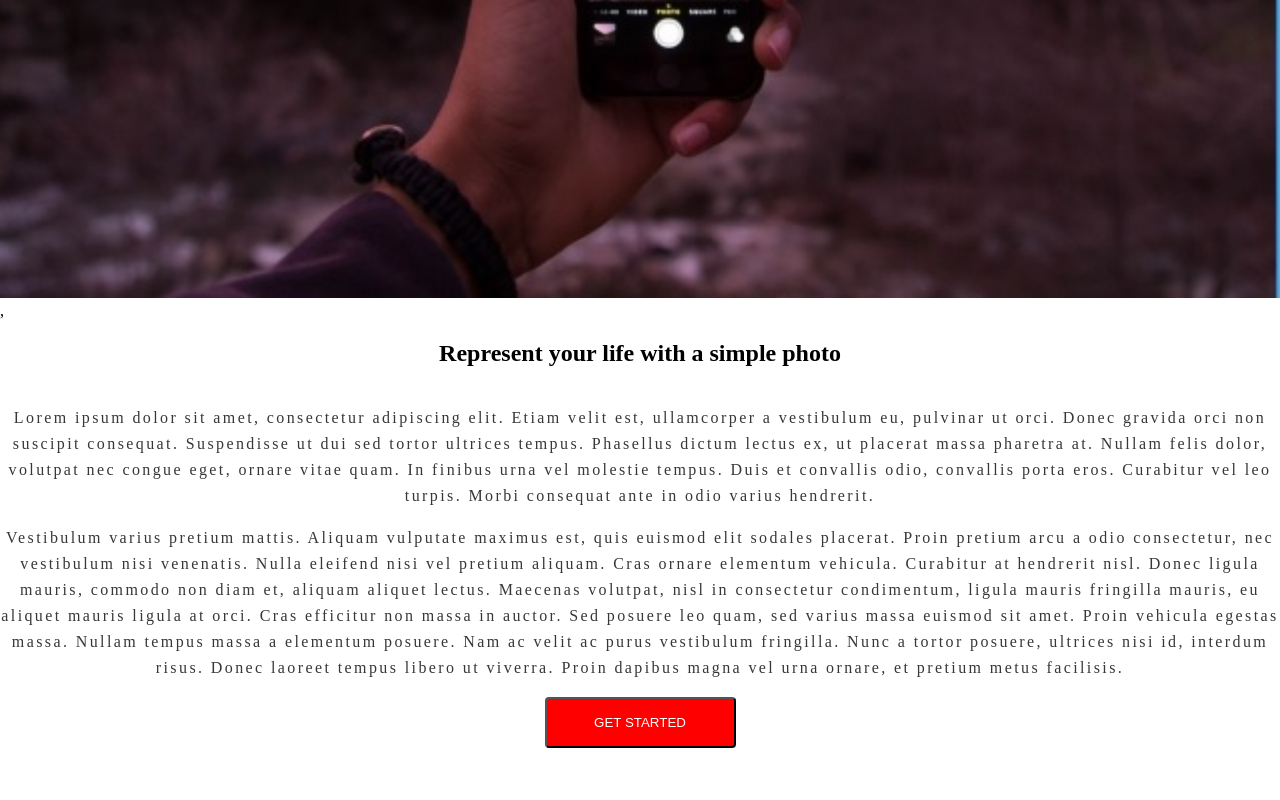
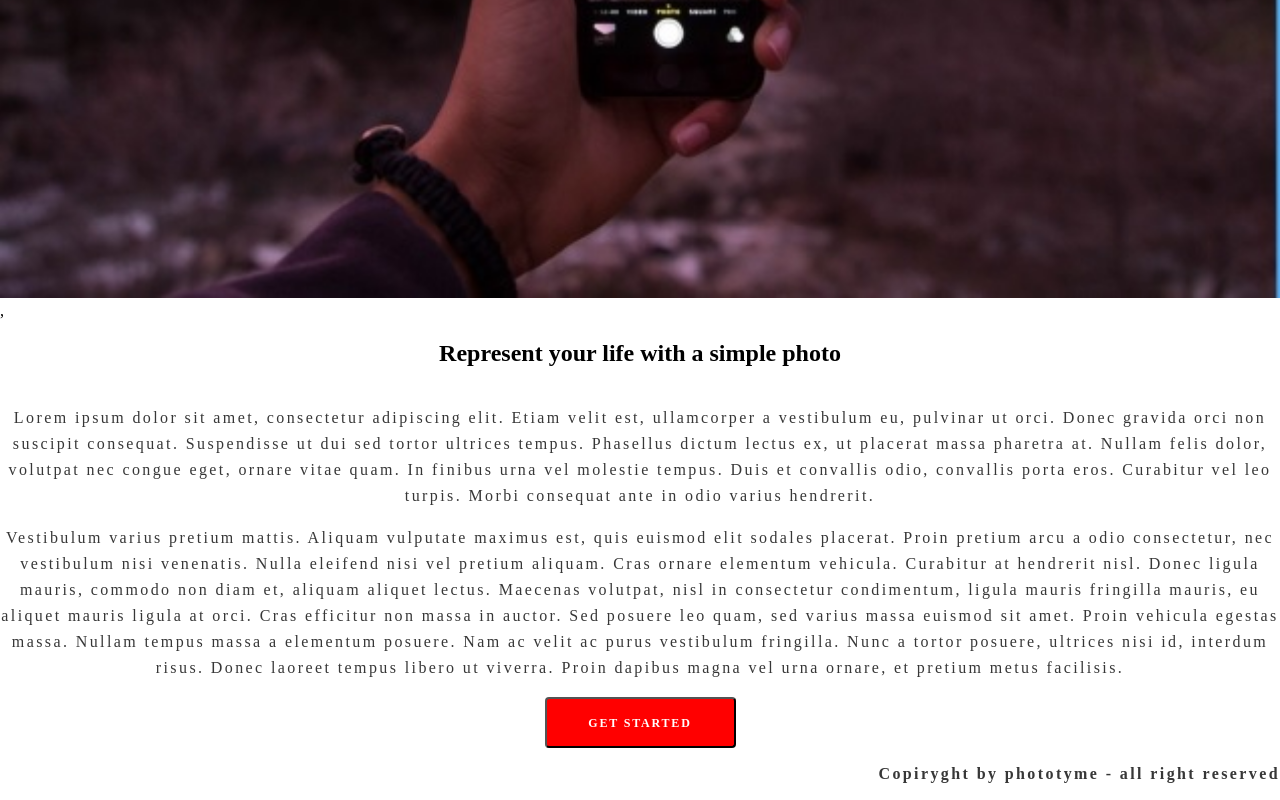
Before and after one commit to EIBelous/Lesson2, a plain HTML site: page index.html in a window 1280 px wide. Shown: the part 586-1386 px from the top of the page. Before the commit the page ends 1334 px from the top, so only its background shows below. Drawn offline with Linux system fonts and the light colour scheme.

Commit message:
well done

```diff
--- a/css/style.css
+++ b/css/style.css
@@ -99,11 +99,8 @@ a {
     font-weight: 400;
     font-size: 16px;
     line-height: 26px;
-    /* or 162% */
-
     text-align: center;
     letter-spacing: 2.4px;
-
     color: #373737;
 }
 
@@ -115,11 +112,34 @@ footer {
 
 .button {
 
-    align-items: center;
-
     color: white;
     width: 191px;
     height: 51px;
     background-color: #FF0000;
-    border-radius: 4px
+    border-radius: 4px;
+    font-family: 'Montserrat';
+    font-style: normal;
+    font-weight: 700;
+    font-size: 12px;
+    line-height: 12px;
+    letter-spacing: 1.8px;
+    text-transform: uppercase;
 }
+
+.button:hover {
+    opacity: 8;
+    cursor: pointer;
+}
+
+.footer-text {
+    text-align: right;
+    font-family: 'Montserrat';
+    font-style: normal;
+    font-weight: 700;
+    font-size: 16px;
+    line-height: 20px;
+    align-items: center;
+    letter-spacing: 2.4px;
+
+    color: #373737;
+}
--- a/index.html
+++ b/index.html
@@ -16,7 +16,7 @@
 
     <header>
         <div class="container">
-
+            <nav class="navigation">
         <ul class=" nav-menu">
             <li class="nav home"><a href=" https://dan-it.com.ua/uk/" target="_blank">HOME</a></li>
             <li class="nav photo"><a href="#">PHOTOAPP</a></li>
@@ -24,6 +24,7 @@
             <li class="nav download"><a href="#">DOWNLOAD</a></li>
 
         </ul>
+    </nav>
     </div>
 
     </header>
@@ -36,9 +37,10 @@
         </div>
     </main>
     <footer>
-        <div class="container">
-            <button type="button" class="button"> GET STARTED</button>
-        </div>
+     <div class="container">
+            <button type="button" class="button" href="#"> Get started</button>
+       <p class="footer-text">Copiryght by phototyme - all right reserved</p>
+    </div>
     </footer>
 
 
```
Also changed, not shown: 1 other file.
